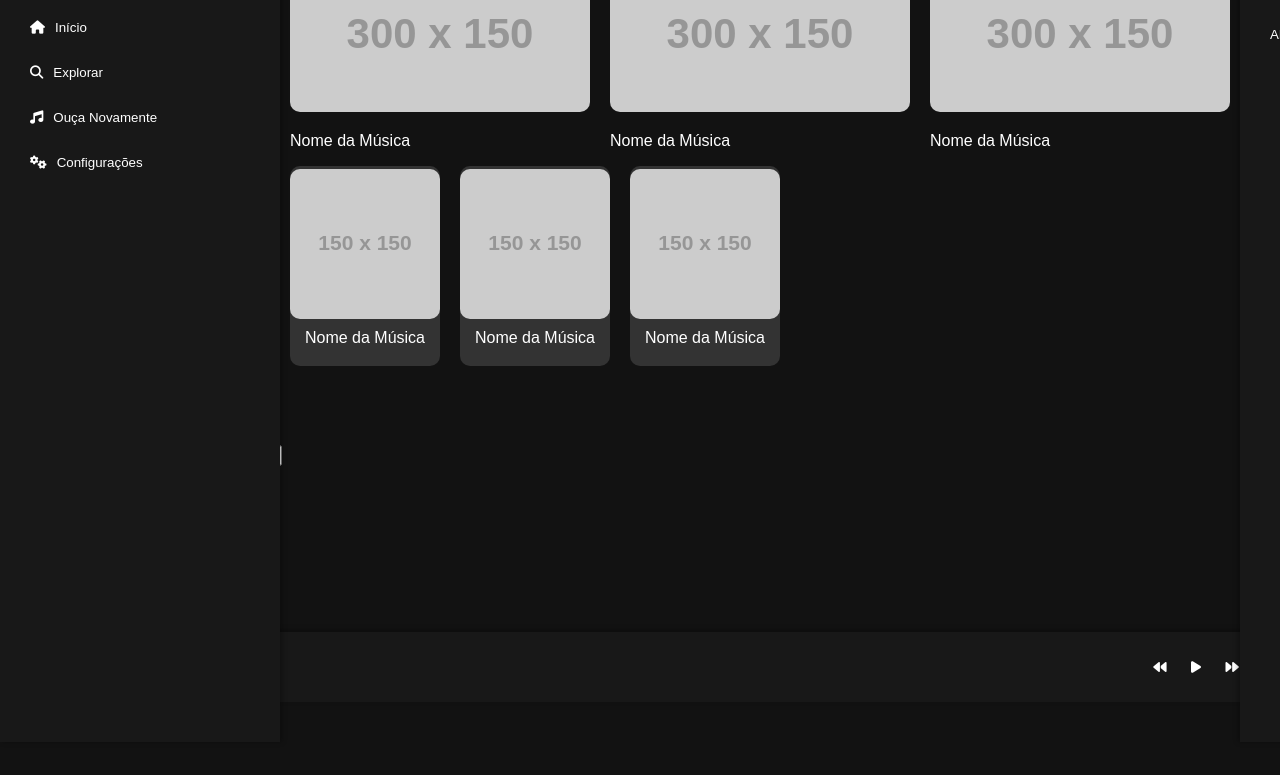
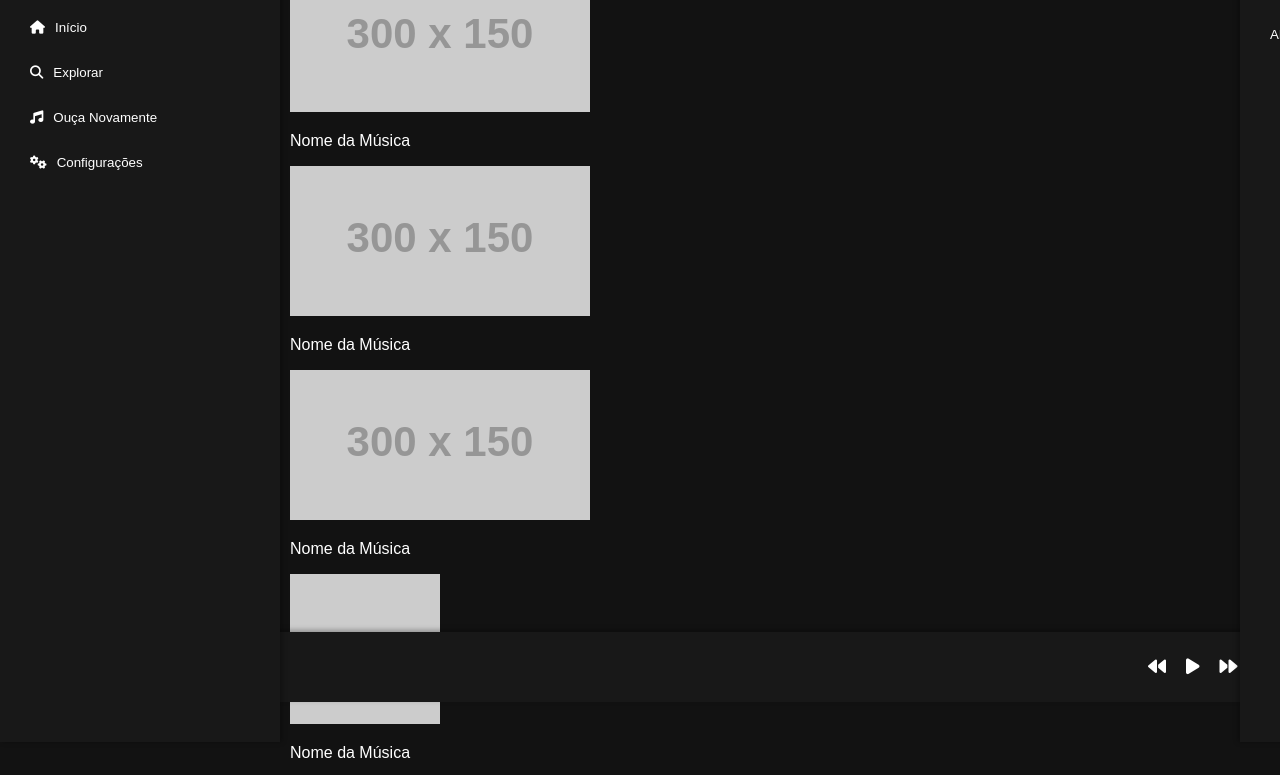
Before and after one commit to Menezes999/vegas, a plain HTML site: page index.html in a window 1280 px wide. Shown: the part 98-873 px from the top of the page. Before the commit the page ends 800 px from the top, so only its background shows below. Drawn offline with Linux system fonts and the light colour scheme; placeholder pictures from the web are drawn by us.

Commit message:
Update styles.css

```diff
--- a/styles.css
+++ b/styles.css
@@ -1,12 +1,13 @@
-/* Global Styles */
+/* Estilos globais */
 body {
     font-family: 'Arial', sans-serif;
     margin: 0;
     background-color: #121212;
     color: white;
-    padding-bottom: 60px; /* Deixando espaço para a barra inferior */
+    padding-bottom: 60px; /* Para deixar espaço para a barra inferior */
 }
 
+/* Sidebar */
 .sidebar {
     position: fixed;
     top: 0;
@@ -46,8 +47,9 @@ body {
     border-radius: 5px;
 }
 
+/* Conteúdo principal */
 .main-content {
-    margin-left: 270px;  /* Ajustando para afastar mais o conteúdo da sidebar */
+    margin-left: 270px; /* Ajustado para afastar mais o conteúdo da sidebar */
     padding: 20px;
 }
 
@@ -82,44 +84,7 @@ header {
     background-color: #555;
 }
 
-.carousel {
-    display: flex;
-    gap: 20px;
-}
-
-.carousel-item img {
-    width: 100%;
-    height: auto;
-    border-radius: 10px;
-}
-
-.grid {
-    display: flex;
-    gap: 20px;
-    flex-wrap: wrap;
-}
-
-.card {
-    width: 150px;
-    height: 200px;
-    background-color: #333;
-    border-radius: 10px;
-    display: flex;
-    flex-direction: column;
-    align-items: center;
-    justify-content: center;
-}
-
-.card img {
-    width: 100%;
-    border-radius: 10px;
-}
-
-.card p {
-    color: white;
-    margin-top: 10px;
-}
-
+/* Barra Inferior (Player) */
 .player {
     position: fixed;
     bottom: 0;
@@ -133,8 +98,15 @@ header {
     box-shadow: 0 -2px 5px rgba(0, 0, 0, 0.3);
 }
 
+/* Estilos do nome da faixa */
 .track-info {
     color: white;
+}
+
+/* Controles do player */
+.player-controls {
+    display: flex;
+    align-items: center;
 }
 
 .player-controls button {
@@ -142,7 +114,9 @@ header {
     color: white;
     border: none;
     padding: 10px;
+    font-size: 18px;
     cursor: pointer;
+    transition: 0.3s;
 }
 
 .player-controls button:hover {
@@ -150,6 +124,7 @@ header {
     border-radius: 5px;
 }
 
+/* Gaveta lateral (Perfil) */
 .side-drawer {
     position: fixed;
     top: 0;
@@ -160,15 +135,19 @@ header {
     padding: 20px;
     box-shadow: -2px 0 5px rgba(0, 0, 0, 0.3);
     transition: 0.3s;
+    z-index: 200;
 }
 
+/* Quando a gaveta lateral estiver aberta */
 .side-drawer.open {
     right: 0;
 }
 
+/* Botão de fechar (X) */
 .drawer-header {
     display: flex;
     justify-content: flex-end;
+    padding-bottom: 10px;
 }
 
 .close-btn {
@@ -177,8 +156,14 @@ header {
     border: none;
     font-size: 24px;
     cursor: pointer;
+    transition: 0.3s;
 }
 
+.close-btn:hover {
+    color: red;
+}
+
+/* Botões dentro da gaveta lateral */
 .drawer-content button {
     background-color: transparent;
     color: white;
@@ -187,6 +172,9 @@ header {
     margin: 10px 0;
     cursor: pointer;
     transition: 0.3s;
+    display: block;
+    width: 100%;
+    text-align: left;
 }
 
 .drawer-content button:hover {
```
